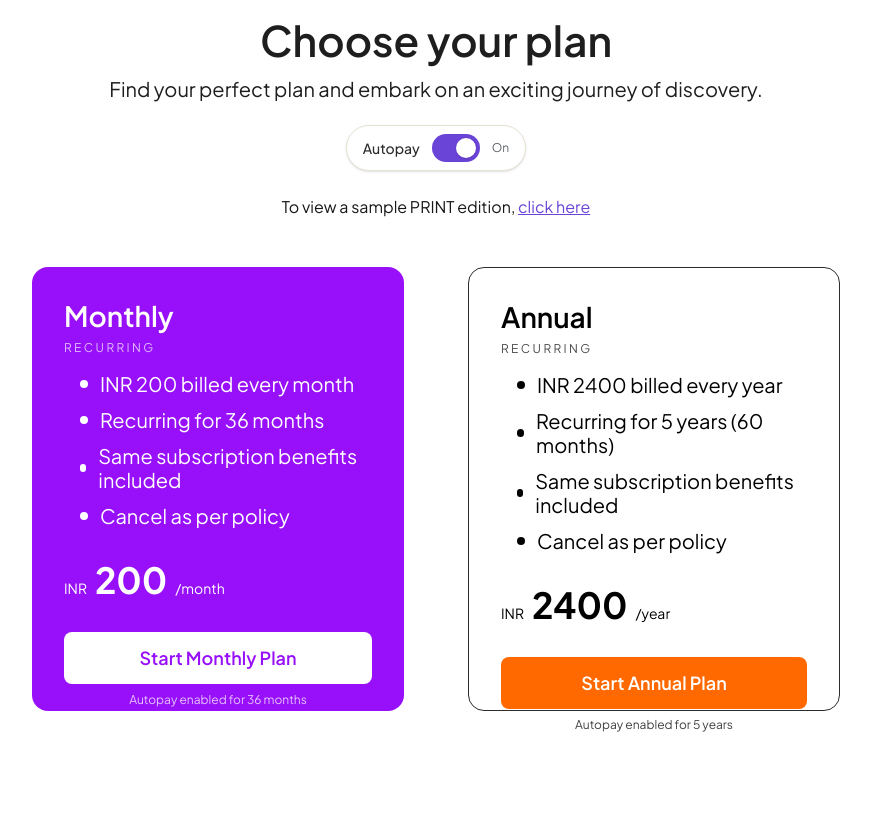
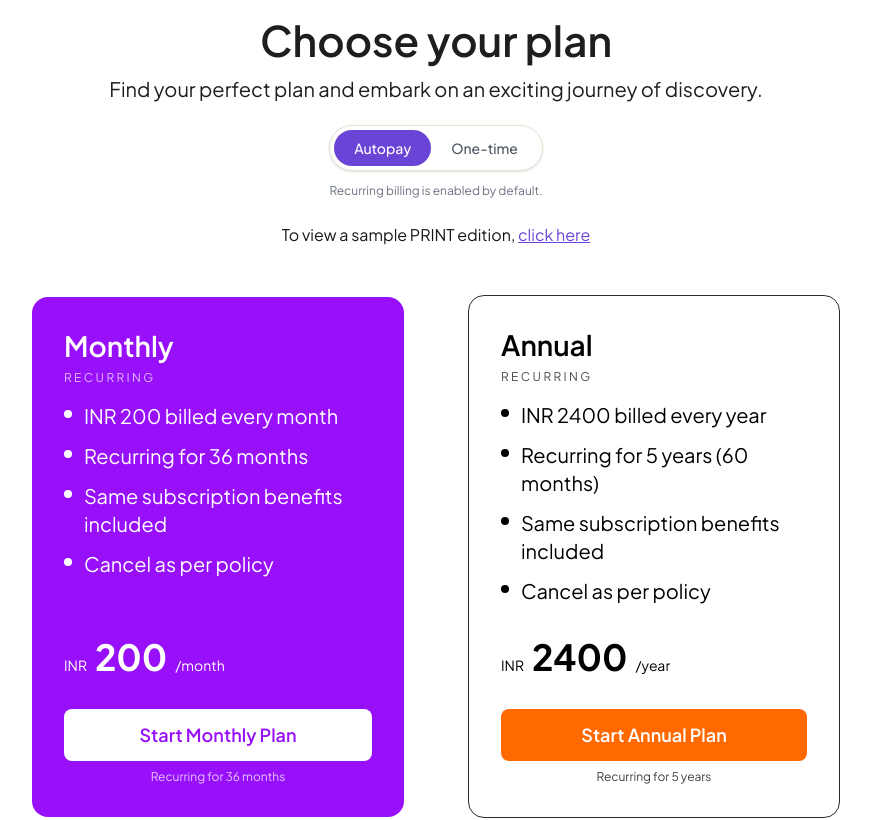
Before and after one commit to s-gajjar/wander-nook, a Next.js app: page /subscription in a window 1280 px wide. Shown: the part 480-1300 px from the top of the page, without its empty margins (204-1075 px from the left). Built offline with nearby package versions, Linux system fonts and the light colour scheme; no server answers.

Commit message:
feat(pricing): add one-time purchase mode and flexible card layout

```diff
--- a/src/app/api/shopify/route.ts
+++ b/src/app/api/shopify/route.ts
@@ -74,7 +74,10 @@ export async function POST(request: NextRequest) {
     const { searchParams } = new URL(request.url);
     const action = searchParams.get("action");
 
-    if (action === "checkout") {
+    const isAutopayCheckout = action === "checkout";
+    const isOneTimeCheckout = action === "checkoutOneTime";
+
+    if (isAutopayCheckout || isOneTimeCheckout) {
       const body = await request.json();
       const { items, checkoutMeta } = body as {
         items?: Array<{
@@ -114,6 +117,7 @@ export async function POST(request: NextRequest) {
         );
       }
 
+      if (isAutopayCheckout) {
         const hasMissingSellingPlan = items.some(
           (item) =>
             !item?.sellingPlanId ||
@@ -129,11 +133,12 @@ export async function POST(request: NextRequest) {
             { status: 400 }
           );
         }
+      }
 
-      const safeLines: CartLineInput[] = items.map((item) => ({
+      const safeLines: CartLineInput[] = items.map((item) => {
+        const line: CartLineInput = {
           merchandiseId: item.merchandiseId!,
           quantity: item.quantity!,
-        sellingPlanId: item.sellingPlanId!,
           ...(item.attributes?.length
             ? {
                 attributes: item.attributes.map((attribute) => ({
@@ -142,7 +147,14 @@ export async function POST(request: NextRequest) {
                 })),
               }
             : {}),
-      }));
+        };
+
+        if (isAutopayCheckout) {
+          line.sellingPlanId = item.sellingPlanId!;
+        }
+
+        return line;
+      });
 
       const safeCheckoutAttributes = Object.entries(checkoutMeta ?? {})
         .filter(
@@ -159,7 +171,14 @@ export async function POST(request: NextRequest) {
       const cartInput: CartCreateMutationVariables["input"] = {
         lines: safeLines,
         attributes: [
-          { key: "checkout_source", value: "wanderstamps-autopay" },
+          {
+            key: "checkout_source",
+            value: isAutopayCheckout ? "wanderstamps-autopay" : "wanderstamps-one-time",
+          },
+          {
+            key: "purchase_mode",
+            value: isAutopayCheckout ? "autopay" : "one-time",
+          },
           ...safeCheckoutAttributes,
         ],
       };
--- a/src/components/LandingPage/Pricing/index.tsx
+++ b/src/components/LandingPage/Pricing/index.tsx
@@ -2,6 +2,8 @@
 
 import { useState } from "react";
 import { toast } from "sonner";
+
+type PurchaseMode = "autopay" | "one-time";
 
 type PlanOption = {
   id: "monthly-autopay" | "annual-autopay";
@@ -9,19 +11,22 @@ type PlanOption = {
   bgColor: string;
   textColor: string;
   border: boolean;
-  features: string[];
+  autopayFeatures: string[];
+  oneTimeFeatures: string[];
   price: {
     currency: "INR";
     amount: string;
     period: string;
   };
   button: {
-    text: string;
+    autopayText: string;
+    oneTimeText: string;
     bgColor: string;
     textColor: string;
   };
   durationLabel: string;
   durationMonths: number;
+  variantId: string;
 };
 
 type AutopayCustomerForm = {
@@ -63,6 +68,15 @@ type RazorpayCheckoutSuccessPayload = {
   razorpay_signature: string;
 };
 
+type ShopifyCheckoutResponse = {
+  checkout?: {
+    cartId?: string;
+    checkoutUrl?: string;
+  };
+  message?: string;
+  error?: string;
+};
+
 type RazorpayCheckoutOptions = {
   key: string;
   subscription_id: string;
@@ -94,18 +108,33 @@ declare global {
   }
 }
 
+const MONTHLY_VARIANT_ID =
+  process.env.NEXT_PUBLIC_MONTHLY_VARIANT_ID ||
+  process.env.NEXT_PUBLIC_SHOPIFY_VARIANT_ID2 ||
+  "";
+const ANNUAL_VARIANT_ID =
+  process.env.NEXT_PUBLIC_ANNUAL_VARIANT_ID ||
+  process.env.NEXT_PUBLIC_SHOPIFY_VARIANT_ID2 ||
+  "";
+
 const pricingData: PlanOption[] = [
   {
     id: "monthly-autopay",
-    title: "Monthly Autopay",
+    title: "Monthly",
     bgColor: "bg-purple-600",
     textColor: "text-white",
     border: false,
-    features: [
+    autopayFeatures: [
       "INR 200 billed every month",
       "Recurring for 36 months",
       "Same subscription benefits included",
       "Cancel as per policy",
+    ],
+    oneTimeFeatures: [
+      "INR 200 billed once",
+      "No recurring debit",
+      "Same subscription benefits included",
+      "Renew manually next month",
     ],
     price: {
       currency: "INR",
@@ -113,24 +142,32 @@ const pricingData: PlanOption[] = [
       period: "/month",
     },
     button: {
-      text: "Start Monthly Plan",
+      autopayText: "Start Monthly Plan",
+      oneTimeText: "Buy Monthly Once",
       bgColor: "bg-white",
       textColor: "text-purple-600",
     },
     durationLabel: "36 months",
     durationMonths: 36,
+    variantId: MONTHLY_VARIANT_ID,
   },
   {
     id: "annual-autopay",
-    title: "Annual Autopay",
+    title: "Annual",
     bgColor: "bg-white",
     textColor: "text-black",
     border: true,
-    features: [
+    autopayFeatures: [
       "INR 2400 billed every year",
       "Recurring for 5 years (60 months)",
       "Same subscription benefits included",
       "Cancel as per policy",
+    ],
+    oneTimeFeatures: [
+      "INR 2400 billed once",
+      "No recurring debit",
+      "Same subscription benefits included",
+      "Renew manually next year",
     ],
     price: {
       currency: "INR",
@@ -138,12 +175,14 @@ const pricingData: PlanOption[] = [
       period: "/year",
     },
     button: {
-      text: "Start Annual Plan",
+      autopayText: "Start Annual Plan",
+      oneTimeText: "Buy Annual Once",
       bgColor: "bg-orange-500",
       textColor: "text-white",
     },
     durationLabel: "5 years",
     durationMonths: 60,
+    variantId: ANNUAL_VARIANT_ID,
   },
 ];
 
@@ -159,6 +198,18 @@ const defaultAutopayForm: AutopayCustomerForm = {
   country: "India",
 };
 
+function toMerchandiseId(variantId: string) {
+  const trimmed = variantId.trim();
+  if (!trimmed) return null;
+  if (trimmed.startsWith("gid://shopify/ProductVariant/")) {
+    return trimmed;
+  }
+  if (/^\d+$/.test(trimmed)) {
+    return `gid://shopify/ProductVariant/${trimmed}`;
+  }
+  return null;
+}
+
 const Pricing = () => {
   const [openSample, setOpenSample] = useState(false);
   const [email, setEmail] = useState("");
@@ -173,7 +224,7 @@ const Pricing = () => {
   const [autopayForm, setAutopayForm] = useState<AutopayCustomerForm>(defaultAutopayForm);
   const [autopayLoading, setAutopayLoading] = useState(false);
   const [cardLoadingPlanId, setCardLoadingPlanId] = useState<PlanOption["id"] | null>(null);
-  const [autopayEnabled, setAutopayEnabled] = useState(true);
+  const [purchaseMode, setPurchaseMode] = useState<PurchaseMode>("autopay");
 
   const loadRazorpayScript = async () => {
     if (window.Razorpay) {
@@ -190,22 +241,66 @@ const Pricing = () => {
     });
   };
 
-  const handlePricingButtonClick = (id: PlanOption["id"]) => {
-    if (!autopayEnabled) {
-      toast.message("Autopay is currently turned off.");
+  const startOneTimeCheckout = async (plan: PlanOption) => {
+    const merchandiseId = toMerchandiseId(plan.variantId);
+    if (!merchandiseId) {
+      toast.error("One-time checkout is not configured for this plan yet.");
       return;
     }
+
+    try {
+      setCardLoadingPlanId(plan.id);
+
+      const response = await fetch("/api/shopify?action=checkoutOneTime", {
+        method: "POST",
+        headers: {
+          "Content-Type": "application/json",
+        },
+        body: JSON.stringify({
+          items: [
+            {
+              attributes: [],
+              quantity: 1,
+              merchandiseId,
+            },
+          ],
+          checkoutMeta: {
+            checkoutSource: "wanderstamps-one-time",
+            purchaseMode: "one-time",
+            selectedPlan: plan.id,
+          },
+        }),
+      });
+
+      const data = (await response.json().catch(() => null)) as ShopifyCheckoutResponse | null;
+      if (!response.ok || !data?.checkout?.checkoutUrl) {
+        throw new Error(data?.message || data?.error || "One-time checkout failed.");
+      }
+
+      toast.success("Redirecting to checkout...");
+      window.location.href = data.checkout.checkoutUrl;
+    } catch (error) {
+      toast.error(error instanceof Error ? error.message : "One-time checkout failed.");
+    } finally {
+      setCardLoadingPlanId(null);
+    }
+  };
+
+  const handlePricingButtonClick = async (id: PlanOption["id"]) => {
     const plan = pricingData.find((item) => item.id === id);
     if (!plan) {
       toast.error("Plan not found");
       return;
     }
 
-    setCardLoadingPlanId(id);
+    if (purchaseMode === "one-time") {
+      await startOneTimeCheckout(plan);
+      return;
+    }
+
     setSelectedPlan(plan);
     setOpenAutopayModal(true);
     setAutopayForm(defaultAutopayForm);
-    setCardLoadingPlanId(null);
   };
 
   const handleAutopayFieldChange = <K extends keyof AutopayCustomerForm>(
@@ -390,33 +485,36 @@ const Pricing = () => {
         <p className="mt-3 text-[var(--font-black-shade-1)] w-full text-[16px] md:text-[20px] font-normal leading-5 md:leading-6 text-center ">
           Find your perfect plan and embark on an exciting journey of discovery.
         </p>
-        <div className="mt-6 flex flex-col md:flex-row items-center justify-center gap-3">
-          <div className="inline-flex items-center gap-3 rounded-full border border-[#E7E3D2] bg-white px-4 py-2 shadow-sm">
-            <span className="text-sm font-medium text-[#2C2C2C]">Autopay</span>
+        <div className="mt-6 flex flex-col items-center gap-3">
+          <div className="inline-flex items-center rounded-full border border-[#E7E3D2] bg-white p-1 shadow-sm">
             <button
               type="button"
-              onClick={() => setAutopayEnabled((prev) => !prev)}
-              className={`relative inline-flex h-7 w-12 items-center rounded-full transition-colors ${
-                autopayEnabled ? "bg-[#6A43D7]" : "bg-[#E5E7EB]"
+              onClick={() => setPurchaseMode("autopay")}
+              className={`rounded-full px-5 py-2 text-sm font-medium transition-colors ${
+                purchaseMode === "autopay"
+                  ? "bg-[#6A43D7] text-white"
+                  : "text-[#4B5563] hover:bg-[#F5F3FF]"
               }`}
-              aria-pressed={autopayEnabled}
-              aria-label="Toggle autopay"
             >
-              <span
-                className={`inline-block h-5 w-5 transform rounded-full bg-white shadow transition-transform ${
-                  autopayEnabled ? "translate-x-6" : "translate-x-1"
+              Autopay
+            </button>
+            <button
+              type="button"
+              onClick={() => setPurchaseMode("one-time")}
+              className={`rounded-full px-5 py-2 text-sm font-medium transition-colors ${
+                purchaseMode === "one-time"
+                  ? "bg-[#2C2C2C] text-white"
+                  : "text-[#4B5563] hover:bg-[#F3F4F6]"
               }`}
-              />
+            >
+              One-time
             </button>
-            <span className="text-xs text-[#5F6368]">
-              {autopayEnabled ? "On" : "Off"}
+          </div>
+          <span className="text-xs text-[#6B7280] text-center">
+            {purchaseMode === "autopay"
+              ? "Recurring billing is enabled by default."
+              : "One-time billing selected. No automatic renewal."}
           </span>
-          </div>
-          {!autopayEnabled && (
-            <span className="text-xs text-[#6B7280]">
-              Autopay is turned off. Turn it on to start a subscription.
-            </span>
-          )}
         </div>
         <p className="mt-6 text-center text-[15px] md:text-[16px] leading-5 md:leading-6">
           To view a sample PRINT edition,{" "}
@@ -435,52 +533,58 @@ const Pricing = () => {
             key={card.id}
             className={`${card.bgColor} ${
               card.textColor
-            } rounded-2xl p-8 md:w-[372px] h-[444px] ${
+            } rounded-2xl p-8 md:w-[372px] w-full max-w-[372px] min-h-[520px] flex flex-col ${
               card.border ? "border border-[#2C2C2C]" : ""
             }`}
           >
             <h3 className="md:text-[28px] leading-7 text-[24px] md:leading-[33px] font-semibold mb-2">
-              {card.title.replace(" Autopay", "")}
+              {card.title}
             </h3>
-            <p className="text-xs uppercase tracking-[0.2em] opacity-70 mb-4">Recurring</p>
-            <ul className="space-y-3 ml-4 mb-8">
-              {card.features.map((feature, index) => (
+            <p className="text-xs uppercase tracking-[0.2em] opacity-70 mb-4">
+              {purchaseMode === "autopay" ? "Recurring" : "One-time"}
+            </p>
+            <ul className="space-y-3 mb-8 flex-1">
+              {(purchaseMode === "autopay" ? card.autopayFeatures : card.oneTimeFeatures).map(
+                (feature, index) => (
                 <li
                   key={index + 1}
-                  className="flex text-[16px] md:text-[20px] leading-[18px] md:leading-[24px] font-normal items-center"
+                  className="flex text-[16px] md:text-[20px] leading-[22px] md:leading-[28px] font-normal items-start"
                 >
-                  <span className="w-2 h-2 bg-current rounded-full mr-3"></span>
-                  {feature}
+                  <span className="mt-2 w-2 h-2 bg-current rounded-full mr-3 shrink-0"></span>
+                  <span>{feature}</span>
                 </li>
-              ))}
+                )
+              )}
             </ul>
-            <div className="mb-8">
+            <div className="mt-auto">
               <div className="flex items-baseline gap-2">
                 <span className="text-sm">{card.price.currency}</span>
                 <span className="text-4xl font-bold">{card.price.amount}</span>
-                <span className="text-sm">{card.price.period}</span>
-              </div>
+                <span className="text-sm">
+                  {purchaseMode === "autopay" ? card.price.period : "/one-time"}
+                </span>
               </div>
               <button
-              className={`${card.button.bgColor} ${card.button.textColor} cursor-pointer w-full py-3 px-6 rounded-lg font-semibold text-lg hover:opacity-90 transition-opacity ${
-                cardLoadingPlanId === card.id || !autopayEnabled
-                  ? "opacity-70 cursor-not-allowed"
-                  : ""
+                className={`${card.button.bgColor} ${card.button.textColor} cursor-pointer w-full py-3 px-6 rounded-lg font-semibold text-lg hover:opacity-90 transition-opacity mt-8 ${
+                  cardLoadingPlanId === card.id ? "opacity-70 cursor-not-allowed" : ""
                 }`}
-              onClick={() => handlePricingButtonClick(card.id)}
-              disabled={cardLoadingPlanId === card.id || !autopayEnabled}
+                onClick={() => void handlePricingButtonClick(card.id)}
+                disabled={cardLoadingPlanId === card.id}
               >
                 {cardLoadingPlanId === card.id
+                  ? purchaseMode === "autopay"
                     ? "Opening..."
-                : autopayEnabled
-                ? card.button.text.replace("Autopay", "").replace("Plan", "Plan")
-                : "Autopay Off"}
+                    : "Redirecting..."
+                  : purchaseMode === "autopay"
+                  ? card.button.autopayText
+                  : card.button.oneTimeText}
               </button>
-            <p className="text-xs mt-2 text-center opacity-75">
-              {autopayEnabled
-                ? `Autopay enabled for ${card.durationLabel}`
-                : "Autopay is turned off"}
+              <p className="text-xs mt-2 text-center opacity-75 min-h-[16px]">
+                {purchaseMode === "autopay"
+                  ? `Recurring for ${card.durationLabel}`
+                  : "One-time payment. No automatic renewal."}
               </p>
+            </div>
           </div>
         ))}
       </div>
```
Lines whose indentation alone changed are shown as unchanged.
